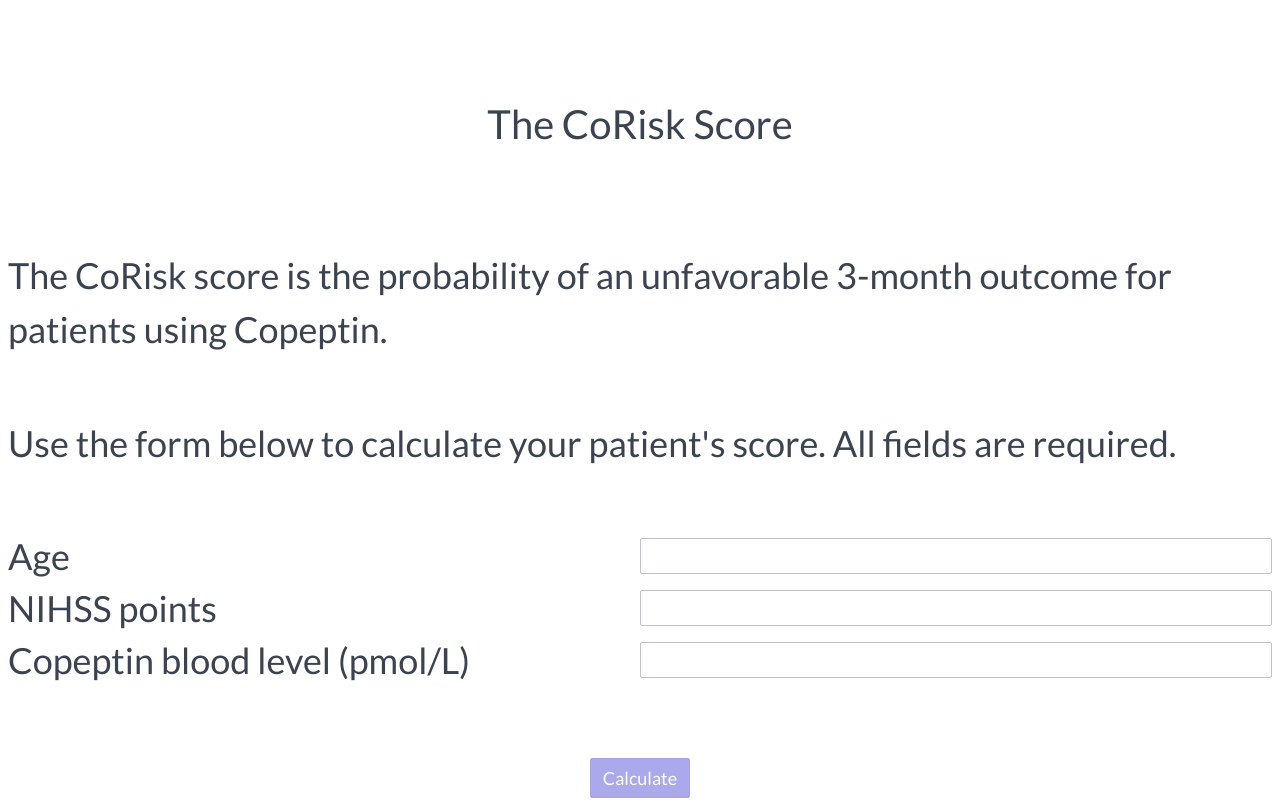
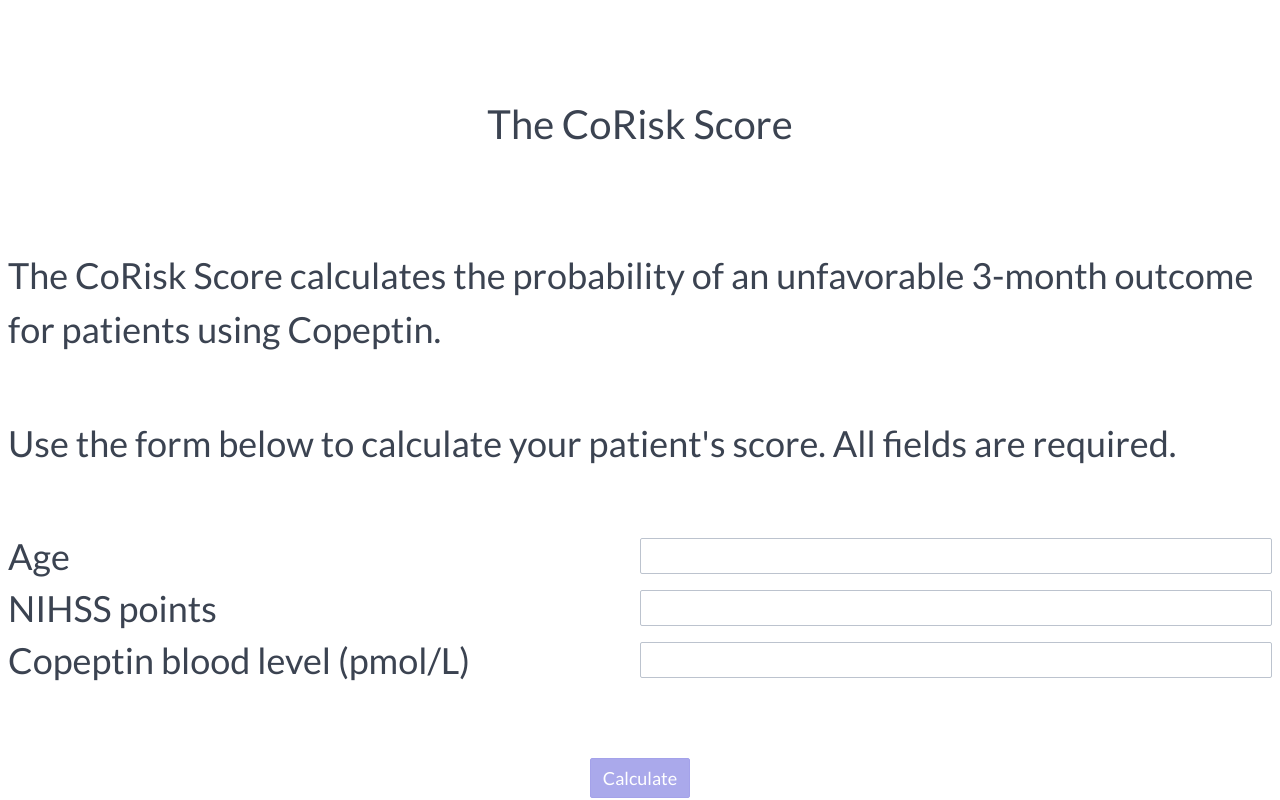
Before and after one commit to stroke-outcome/the-corisk-score, a React (Create React App) app: page / in a window 1280 px wide. Shown: the top 800 px of the page. Built offline with nearby package versions, Linux system fonts and the light colour scheme.

Commit message:
Update text

```diff
--- a/src/components/CoRiskScoreForm.js
+++ b/src/components/CoRiskScoreForm.js
@@ -111,7 +111,7 @@ class CoRiskScoreForm extends Component {
         <div className="">
           <h1 className="app-title text-center">The CoRisk Score</h1>
           <p className="info ">
-            The CoRisk score is the probability of an unfavorable 3-month outcome for
+            The CoRisk Score calculates the probability of an unfavorable 3-month outcome for
             patients using Copeptin.
           </p>
 
```
